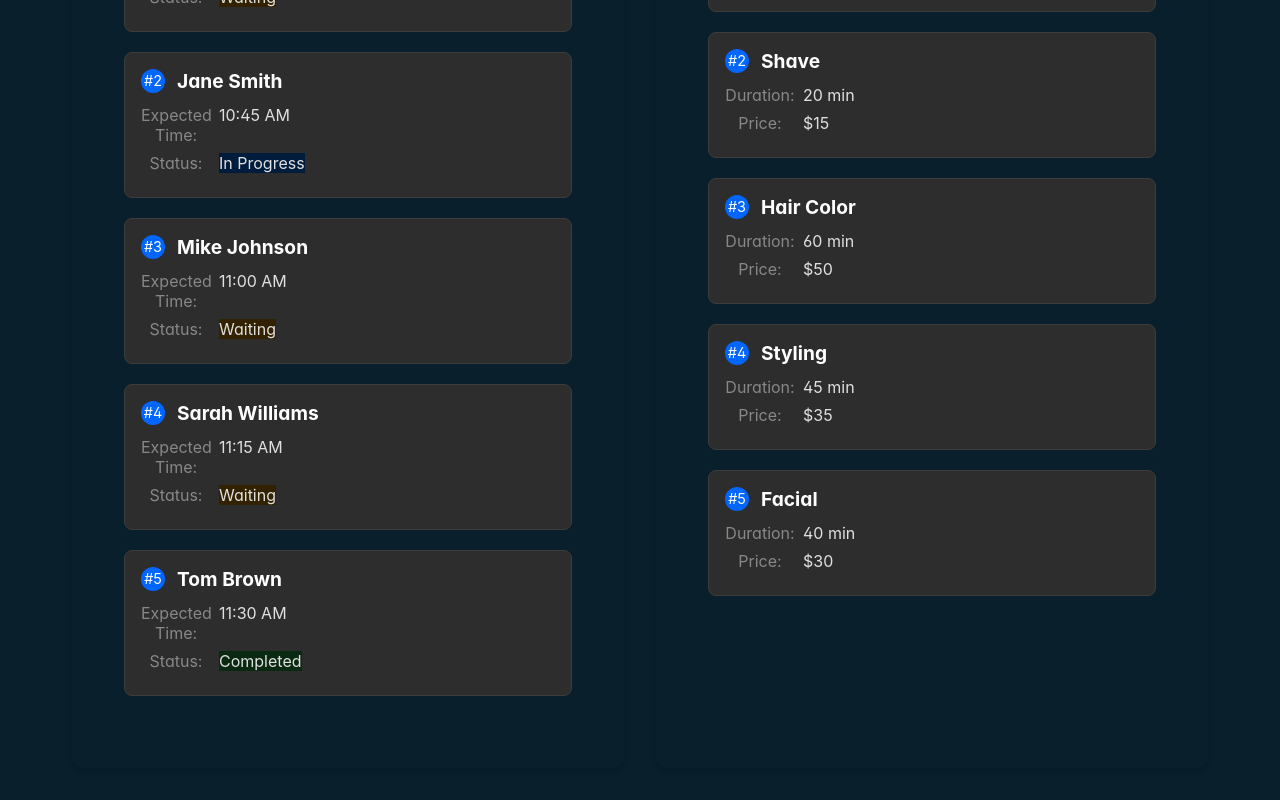
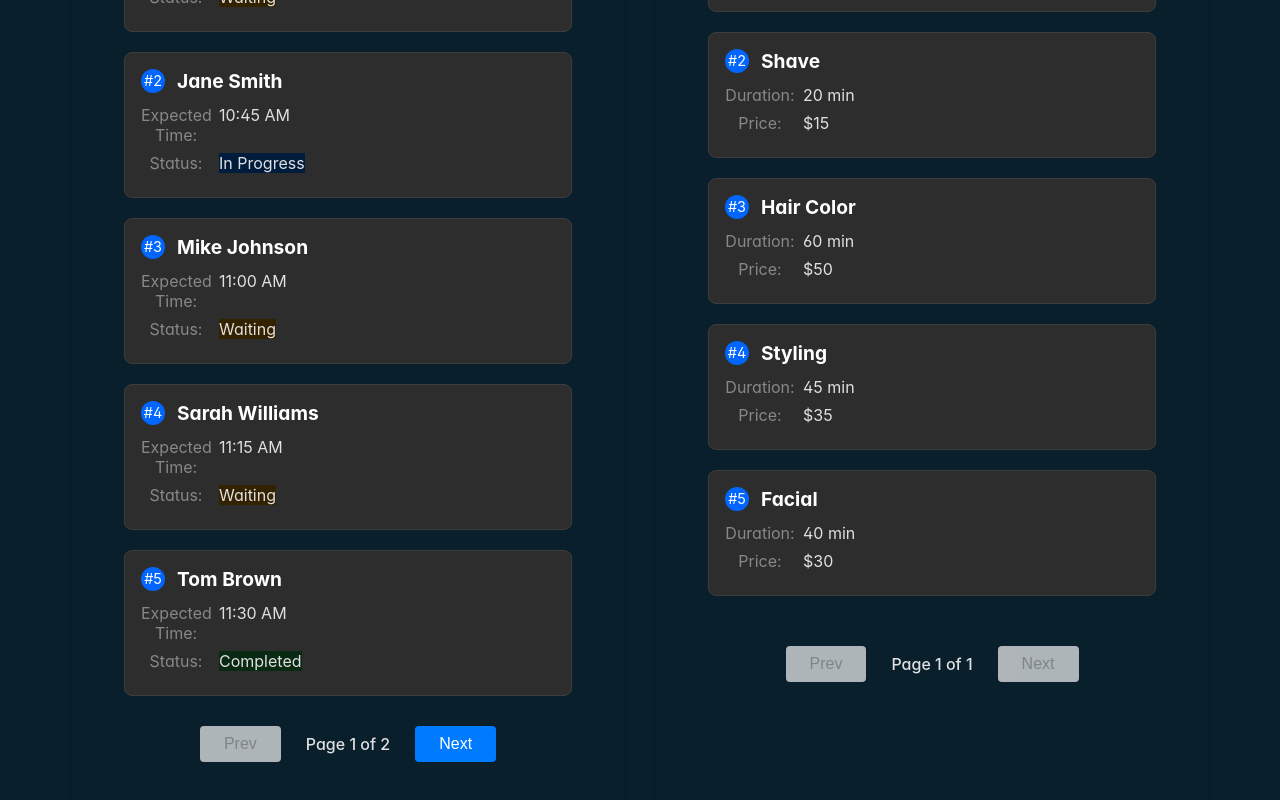
Before and after one commit to vansh017/Appointment-Manager-FE, a React (Create React App) app in the folder appointment-manager/: page /shop/1 in a window 1280 px wide. Shown: the part 363-1163 px from the top of the page. Built offline with nearby package versions, Linux system fonts and the light colour scheme.

Commit message:
page numbers added in customer queue and shop menu

```diff
--- /dev/null
+++ b/appointment-manager/src/components/Button/Button.css
@@ -0,0 +1,23 @@
+.custom-button {
+  padding: 0 1.5rem;
+  background-color: #007bff;
+  color: white;
+  border: none;
+  border-radius: 4px;
+  cursor: pointer;
+  transition: background-color 0.2s;
+  min-width: 80px;
+  font-size: 1rem;
+  height: 36px; /* Adding a standard height for consistency */
+}
+
+.custom-button:disabled {
+  background-color: #f5f5f5;
+  color: #b0b0b0;
+  cursor: not-allowed;
+  opacity: 0.7;
+}
+
+.custom-button:not(:disabled):hover {
+  background-color: #0056b3;
+}
--- /dev/null
+++ b/appointment-manager/src/components/Button/Button.js
@@ -0,0 +1,25 @@
+import React from "react";
+import "./Button.css";
+
+const Button = ({
+  children,
+  onClick,
+  disabled = false,
+  className = "",
+  type = "button",
+  ...props
+}) => {
+  return (
+    <button
+      type={type}
+      className={`custom-button ${className}`}
+      onClick={onClick}
+      disabled={disabled}
+      {...props}
+    >
+      {children}
+    </button>
+  );
+};
+
+export default Button;
--- a/appointment-manager/src/components/CustomerQueue/CustomerQueue.css
+++ b/appointment-manager/src/components/CustomerQueue/CustomerQueue.css
@@ -93,3 +93,50 @@ body {
   background-color: #0a2912;
   color: #388e3c;
 }
+
+.pagination-controls {
+  display: flex;
+  align-items: center;
+  justify-content: center;
+  margin-top: 30px;
+  gap: 10px;
+}
+
+.pagination-button {
+  padding: 0.5rem 1rem;
+  border: 1px solid #ccc;
+  border-radius: 4px;
+  background-color: #fff;
+  cursor: pointer;
+  transition: all 0.2s;
+}
+
+.pagination-button:disabled {
+  background-color: #f5f5f5;
+  cursor: not-allowed;
+  opacity: 0.7;
+}
+
+.pagination-button:not(:disabled):hover {
+  background-color: #f0f0f0;
+}
+
+.page-info {
+  margin: 0 15px;
+  color: #e0e0e0;
+  font-weight: 500;
+}
+
+.page-size-selector {
+  display: flex;
+  align-items: center;
+  justify-content: center;
+  gap: 10px;
+  margin-top: 15px;
+}
+
+.page-size-selector select {
+  padding: 5px;
+  border-radius: 4px;
+  border: 1px solid #ccc;
+}
--- a/appointment-manager/src/components/CustomerQueue/CustomerQueue.js
+++ b/appointment-manager/src/components/CustomerQueue/CustomerQueue.js
@@ -1,5 +1,6 @@
 import React from "react";
 import "./CustomerQueue.css";
+import Button from "../Button/Button";
 
 const CustomerQueue = () => {
   const queueData = [
@@ -23,7 +24,49 @@ const CustomerQueue = () => {
       status: "Waiting",
     },
     { id: 5, name: "Tom Brown", expectedTime: "11:30 AM", status: "Completed" },
+    { id: 6, name: "John Doe", expectedTime: "10:30 AM", status: "Waiting" },
+    {
+      id: 7,
+      name: "Jane Smith",
+      expectedTime: "10:45 AM",
+      status: "In Progress",
+    },
+    {
+      id: 8,
+      name: "Mike Johnson",
+      expectedTime: "11:00 AM",
+      status: "Waiting",
+    },
+    {
+      id: 9,
+      name: "Sarah Williams",
+      expectedTime: "11:15 AM",
+      status: "Waiting",
+    },
+    {
+      id: 10,
+      name: "Tom Brown",
+      expectedTime: "11:30 AM",
+      status: "Completed",
+    },
   ];
+
+  const [currentPage, setCurrentPage] = React.useState(1);
+  const [customersPerPage, setCustomersPerPage] = React.useState(5);
+
+  const indexOfLastCustomer = currentPage * customersPerPage;
+  const indexOfFirstCustomer = indexOfLastCustomer - customersPerPage;
+  const currentCustomers = queueData.slice(
+    indexOfFirstCustomer,
+    indexOfLastCustomer
+  );
+  const totalPages = Math.ceil(queueData.length / customersPerPage);
+
+  const handlePageSizeChange = (event) => {
+    const newSize = parseInt(event.target.value);
+    setCustomersPerPage(newSize);
+    setCurrentPage(1);
+  };
 
   const getStatusClass = (status) => {
     switch (status.toLowerCase()) {
@@ -41,7 +84,7 @@ const CustomerQueue = () => {
   return (
     <div className="customer-queue-container">
       <div className="customer-cards-container">
-        {queueData.map((customer, index) => (
+        {currentCustomers.map((customer, index) => (
           <div key={customer.id} className="customer-card">
             <div className="card-header">
               <span className="customer-number">#{index + 1}</span>
@@ -64,6 +107,26 @@ const CustomerQueue = () => {
           </div>
         ))}
       </div>
+
+      <div className="pagination-controls">
+        <Button
+          onClick={() => setCurrentPage((prev) => Math.max(prev - 1, 1))}
+          disabled={currentPage === 1}
+        >
+          Prev
+        </Button>
+        <span className="page-info">
+          Page {currentPage} of {totalPages}
+        </span>
+        <Button
+          onClick={() =>
+            setCurrentPage((prev) => Math.min(prev + 1, totalPages))
+          }
+          disabled={currentPage === totalPages}
+        >
+          Next
+        </Button>
+      </div>
     </div>
   );
 };
--- a/appointment-manager/src/components/ShopMenu/ShopMenu.js
+++ b/appointment-manager/src/components/ShopMenu/ShopMenu.js
@@ -1,5 +1,6 @@
 import React from "react";
 import "./ShopMenu.css";
+import Button from "../Button/Button";
 
 const ShopMenu = () => {
   const menuItems = [
@@ -9,6 +10,23 @@ const ShopMenu = () => {
     { id: 4, item: "Styling", duration: "45 min", price: "$35" },
     { id: 5, item: "Facial", duration: "40 min", price: "$30" },
   ];
+
+  const [currentPage, setCurrentPage] = React.useState(1);
+  const [customersPerPage, setCustomersPerPage] = React.useState(5);
+
+  const indexOfLastCustomer = currentPage * customersPerPage;
+  const indexOfFirstCustomer = indexOfLastCustomer - customersPerPage;
+  const currentCustomers = menuItems.slice(
+    indexOfFirstCustomer,
+    indexOfLastCustomer
+  );
+  const totalPages = Math.ceil(menuItems.length / customersPerPage);
+
+  const handlePageSizeChange = (event) => {
+    const newSize = parseInt(event.target.value);
+    setCustomersPerPage(newSize);
+    setCurrentPage(1);
+  };
 
   return (
     <div className="shop-menu-container">
@@ -31,6 +49,25 @@ const ShopMenu = () => {
             </div>
           </div>
         ))}
+        <div className="pagination-controls">
+          <Button
+            onClick={() => setCurrentPage((prev) => Math.max(prev - 1, 1))}
+            disabled={currentPage === 1}
+          >
+            Prev
+          </Button>
+          <span className="page-info">
+            Page {currentPage} of {totalPages}
+          </span>
+          <Button
+            onClick={() =>
+              setCurrentPage((prev) => Math.min(prev + 1, totalPages))
+            }
+            disabled={currentPage === totalPages}
+          >
+            Next
+          </Button>
+        </div>
       </div>
     </div>
   );
```
